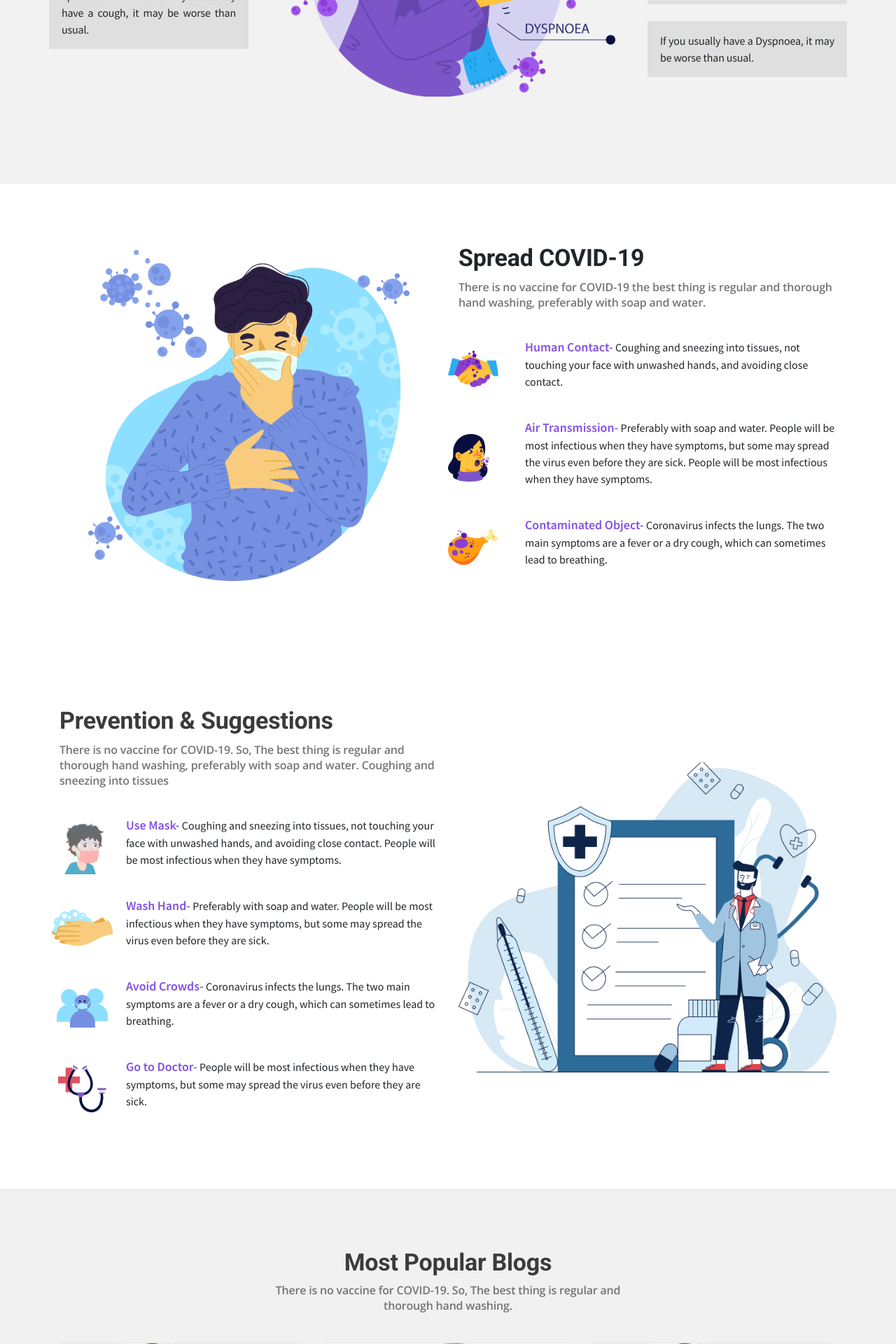
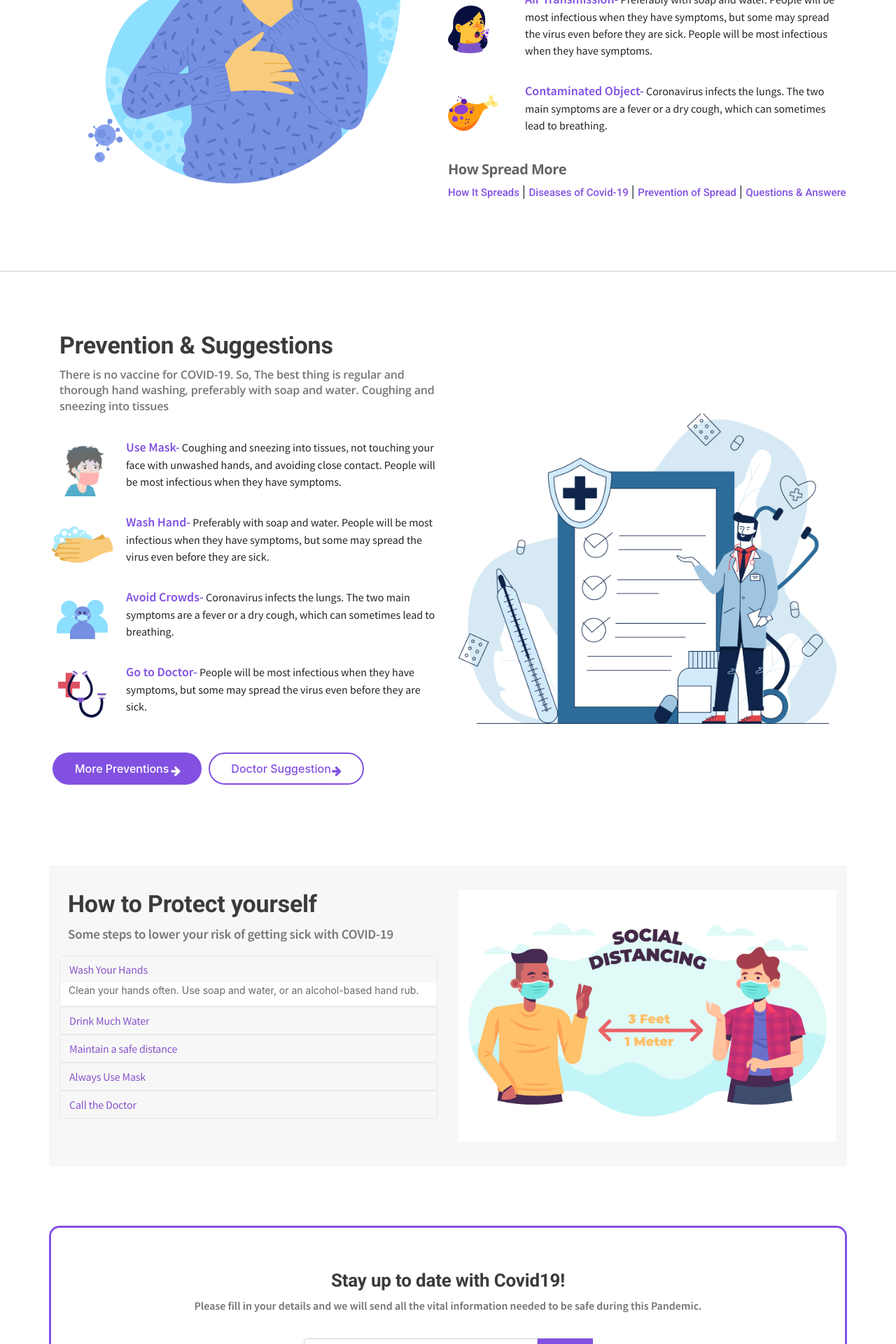
Before and after one commit to developerHafij/covid-19, a PHP site: page / in a window 1280 px wide. Shown: the part 2520-4440 px from the top of the page at 70% size. Run offline with PHP 8.4, Linux system fonts and the light colour scheme; some libraries are stand-ins or nearby versions.

Commit message:
contact section

```diff
--- a/css/style.css
+++ b/css/style.css
@@ -232,7 +232,7 @@ nav{
 }
 /* Manage Section CSS */
 .manage-section{
-    background-color: #d2d2d28f;
+    background-color: #fff;/*d2d2d28f*/
 }
 .manage-section .cmn-manage{
     background-color: #f7f7f7;
@@ -351,7 +351,7 @@ nav{
 .spread-section .spread-title h2{
 	font-size: 34px;
     font-weight: 600;
-    color: ##3b3b3c;
+    color: #3b3b3c;
 }
 .spread-section .spread-title h6 {
     font-size: 16px;
@@ -363,7 +363,7 @@ nav{
 .spread-section .spread-title .single-info {
     display: flex;
     align-items: center;
-    padding: 12px 0;
+    padding: 8px 0;
 }
 .spread-section .spread-title .image{
 	float: left;
@@ -384,6 +384,26 @@ nav{
 .spread-section .spread-title .contents{
 	float: left;
 }
+.spread-section .more-spread .also-need h4{
+    font-weight: 700;
+    font-size: 20px;
+    letter-spacing: -0.5px;
+    color: #505050e3;
+    margin-top: 15px;
+}.spread-section .more-spread .also-need .also-ques ul{
+    padding-left: 0;
+}.spread-section .more-spread .also-need .also-ques ul li {
+    list-style: none;
+    display: inline;
+    padding: 5px 0;
+    font-weight: 500;
+    color: #8251e2;
+    font-family: 'Roboto', sans-serif;
+    font-size: 15px;
+    transition: 0.3s ease-in-out;
+}.spread-section .more-spread .also-need .also-ques ul li:hover {
+    color: #505050e0;
+}
 
 /* Prevention Section CSS */
 .prevention-section .prevention-title h2{
@@ -401,7 +421,7 @@ nav{
 .prevention-section .prevention-title .single-info {
     display: flex;
     align-items: center;
-    padding: 12px 0;
+    padding: 8px 0;
 }
 .prevention-section .prevention-title .image{
 	float: left;
@@ -422,7 +442,74 @@ nav{
 .prevention-section .prevention-title .contents{
 	float: left;
 }
+.prevention-section .prevention-title .prevention-b{
+    padding: 30px 5px;
+}
+.prevention-section .prevention-title .prevention-b .prevention-btn {
+    padding: 9px 45px 9px 30px;
+    font-weight: 500;
+    border-radius: 50px;
+    border: 2px solid #8251e2;
+}.prevention-section .prevention-title .prevention-b .fa-arrow-right {
+    width: 25px;
+    transition: 0.2s ease-in-out;
+}
+.prevention-section .prevention-title .prevention-b .prevention-btn,.doctor-btn{
+    position: relative;
+    background-color: #8251e2;
+}
+.prevention-section .prevention-title .prevention-b .prevention-btn .fa-arrow-right {
+    position: absolute;
+    content: "";
+    width: 0;
+    height: 0;
+    left: 80%;
+    top: 16px;
+    transition: 0.4s ease-in-out;
+}
+.prevention-section .prevention-title .prevention-b .prevention-btn:hover .fa-arrow-right {
+    left: 82%;
+}
+.prevention-section .prevention-title .prevention-b .doctor{
+    background-color: transparent;
+    color: #8251e2;
+    transition: 0.3s ease-in-out;
+}.prevention-section .prevention-title .prevention-b .doctor:hover{
+    background-color: #8251e2;
+    color: #fff;
+}
 
+/* newslatter start */
+.bulletin-section{
+    padding: 85px 0;
+}
+.bulletins{
+    border: 3px solid #8251e2;
+    border-radius: 15px;
+    padding: 60px 0;
+}
+.bulletin-section .bulletins .bull-title h2{
+    font-size: 26px;
+    font-weight: 600;
+    color: #3b3b3c;
+}
+.bulletin-section .bulletins .bull-title p{
+    color: #737373;
+    margin-bottom: 35px;
+    font-weight: 600;
+}
+.bulletin-section .bulletins .bull-form .form-inner{
+    display: block;
+    margin: 0 auto;
+    width: 40%;
+}
+.bulletin-section .bulletins .bull-form .form-inner .inner-btn{
+    background-color: #8251e2;
+    color: #fff;
+    border: 1px solid #8251e2;
+}.bulletin-section .bulletins .bull-form .form-inner .inner-btn:hover{
+    background-color: #994dfd;
+}
 
 /* Bog Section CSS */
 .blog-section{
@@ -494,9 +581,6 @@ nav{
 }
 
 /* Contact Section CSS */
-.contact-section{
-
-}
 .contact-section .full-contact .contact-title h2 {
     font-size: 27px;
     font-weight: 500;
--- a/index.php
+++ b/index.php
@@ -71,10 +71,195 @@
 <!-- End More About Section -->
 
 
+<!-- Start Symptoms Section -->
+<section class="symptoms-section">
+	<div class="container">
+		<div class="symptoms cmn-padding">
+			<div class="symptoms-title">
+				<h2>Corona Virus Symptoms</h2>
+				<p>Coronavirus infects the lungs. The two main symptoms are a fever or a dry cough, which can sometimes lead to breathing problems</p>
+			</div>
+			<div class="row full-symp">
+				<!-- Left Symptomps -->
+				<div class="col-md-3">
+					<div class="row">
+						<div class="col-md-12 symp fever" id="Symp">
+							<p>You have a fever if your temperature is above 37.8C. This can make you feel warm.</p>
+						</div>
+						<div class="col-md-12 symp muscle">
+							<p>The cough to look out for is a new, continuous cough. This means coughing a lot for more than an hour, or having three or more coughing episodes in 24 hours. If you usually have a cough, it may be worse than usual.</p>
+						</div>
+					</div>
+				</div>
+				<!-- Middle Symptomps -->
+				<div class="col-md-6">
+					<img src="images/symptomps.png" width="100%">
+				</div>
+				<!-- Right Symptomps -->
+				<div class="col-md-3">
+					<div class="row">
+						<div class="col-md-12 symp headacke">
+							<p>Headache and diarrhoea have also been reported and a loss of smell and taste may also be a symptom.</p>
+						</div>
+						<div class="col-md-12 symp cough">
+							<p>Coughing a lot for more than an hour. If you usually have a cough, it may be worse than usual.</p>
+						</div>
+						<div class="col-md-12 symp dyspnoea">
+							<p>If you usually have a Dyspnoea, it may be worse than usual.</p>
+						</div>
+					</div>
+				</div>
+			</div>
+		</div>
+	</div>
+</section>
+<!-- End Symptoms Section -->
+
+
+<!-- Start Spread Section -->
+<section class="spread-section">
+	<div class="container">
+		<div class="row cmn-padding">
+			<!-- Left Items Start -->
+			<div class="col-md-6 sp-left">
+				<img src="images/spread.png" width="85%">
+			</div>
+			<!-- Left Items End -->
+			<div class="col-md-6">
+				<div class="spread-title">
+					<!-- Right Items Start -->
+					<h2>Spread COVID-19</h2>
+					<h6>There is no vaccine for COVID-19 the best thing is regular and thorough hand washing, preferably with soap and water.</h6>
+					<div class="row more-spread">
+						<div class="col-md-12 single-info">
+							<div class="col-md-2 image">
+								<img src="images/human.png" width="76%">
+							</div>
+							<div class="col-md-10 contents">
+								<p>
+									<strong>Human Contact-</strong> Coughing and sneezing into tissues, not touching your face with unwashed hands, and avoiding close contact.
+								</p>
+							</div>
+						</div>
+						<div class="col-md-12 single-info">
+							<div class="col-md-2 image">
+								<img src="images/air.png" width="62%">
+							</div>
+							<div class="col-md-10 contents">
+								<p>
+									<strong>Air Transmission-</strong> Preferably with soap and water. People will be most infectious when they have symptoms, but some may spread the virus even before they are sick. People will be most infectious when they have symptoms.
+								</p>
+							</div>
+						</div>
+						<div class="col-md-12 single-info">
+							<div class="col-md-2 image">
+								<img src="images/object.png" width="75%">
+							</div>
+							<div class="col-md-10 contents">
+								<p>
+									<strong>Contaminated Object-</strong> Coronavirus infects the lungs. The two main symptoms are a fever or a dry cough, which can sometimes lead to breathing.
+								</p>
+							</div>
+						</div>
+
+						<div class="also-need">
+							<h4>How Spread More</h4>
+							<div class="also-ques">
+								<ul>
+									<a href=""><li> How It Spreads </li></a> |
+									<a href=""><li> Diseases of Covid-19 </li></a> |
+									<a href=""><li> Prevention of Spread </li></a> |
+									<a href=""><li> Questions & Answere </li></a>
+								</ul>
+							</div>
+						</div>
+
+					</div>
+					<!-- Right Items End -->
+				</div>
+			</div>
+		</div>
+	</div>
+</section>
+<!-- End Spread Section -->
+
+
+<!-- Start Prevention Section -->
+<section class="prevention-section">
+	<div class="divider-top"></div>
+	<div class="container">
+		<div class="row cmn-padding">
+			<div class="col-md-6 p-left">
+				<div class="prevention-title">
+					<!-- Left Items Start -->
+					<h2>Prevention & Suggestions</h2>
+					<h6>There is no vaccine for COVID-19. So, The best thing is regular and thorough hand washing, preferably with soap and water. Coughing and sneezing into tissues</h6>
+					<div class="row">
+						<div class="col-md-12 single-info">
+							<div class="col-md-2 image">
+								<img src="images/mask.png" width="95%">
+							</div>
+							<div class="col-md-10 contents">
+								<p>
+									<strong>Use Mask-</strong> Coughing and sneezing into tissues, not touching your face with unwashed hands, and avoiding close contact. People will be most infectious when they have symptoms.
+								</p>
+							</div>
+						</div>
+						<div class="col-md-12 single-info">
+							<div class="col-md-2 image">
+								<img src="images/wash.png" width="92%">
+							</div>
+							<div class="col-md-10 contents">
+								<p>
+									<strong>Wash Hand-</strong> Preferably with soap and water. People will be most infectious when they have symptoms, but some may spread the virus even before they are sick.
+								</p>
+							</div>
+						</div>
+						<div class="col-md-12 single-info">
+							<div class="col-md-2 image">
+								<img src="images/crowd.png" width="76%">
+							</div>
+							<div class="col-md-10 contents">
+								<p>
+									<strong>Avoid Crowds-</strong> Coronavirus infects the lungs. The two main symptoms are a fever or a dry cough, which can sometimes lead to breathing.
+								</p>
+							</div>
+						</div>
+						<div class="col-md-12 single-info">
+							<div class="col-md-2 image">
+								<img src="images/doc.png" width="73%">
+							</div>
+							<div class="col-md-10 contents">
+								<p>
+									<strong>Go to Doctor-</strong> People will be most infectious when they have symptoms, but some may spread the virus even before they are sick.
+								</p>
+							</div>
+						</div>
+						<div class="prevention-b">
+							<a href="" type="button" class="btn btn-primary prevention-btn">More Preventions <i class="fa fa-arrow-right"></i></a>
+						</div>
+						<div class="prevention-b">
+							<a href="" type="button" class="btn btn-primary prevention-btn doctor">Doctor Suggestion <i class="fa fa-arrow-right"></i></a>
+						</div>
+					</div>
+					<!-- Left Items End -->
+				</div>
+			</div>
+			<!-- Right Items Start -->
+			<div class="col-md-6 p-right">
+				<img src="images/doctor.png" width="100%">
+			</div>
+			<!-- Right Items End -->
+		</div>
+	</div>
+</section>
+<!-- End Prevention Section -->
+
+
 <!-- Start Manage Information Section -->
 <section class="manage-section">
 	<div class="container">
-		<div class="row cmn-padding">
+		<div class="row">
 			<!-- Left Manage Section Start -->
 			<div class="col-md-6 cmn-manage left-manage">
 				<div class="manage-title">
@@ -167,170 +352,31 @@
 <!-- End Manage Information Section -->
 
 
-<!-- Start Symptoms Section -->
-<section class="symptoms-section">
+<!-- Start Newslatter Section-->
+<section class="bulletin-section">
     <div class="container">
-		<div class="symptoms cmn-padding">
-			<div class="symptoms-title">
-				<h2>Corona Virus Symptoms</h2>
-				<p>Coronavirus infects the lungs. The two main symptoms are a fever or a dry cough, which can sometimes lead to breathing problems</p>
+      <div class="row bulletins">
+        <div class="col-md-12 bull-title text-center">
+            <h2>Stay up to date with Covid19!</h2>
+            <p>Please fill in your details and we will send all the vital information needed to be safe during this Pandemic.</p>
         </div>
-			<div class="row full-symp">
-				<!-- Left Symptomps -->
-				<div class="col-md-3">
-					<div class="row">
-						<div class="col-md-12 symp fever" id="Symp">
-							<p>You have a fever if your temperature is above 37.8C. This can make you feel warm.</p>
-						</div>
-						<div class="col-md-12 symp muscle">
-							<p>The cough to look out for is a new, continuous cough. This means coughing a lot for more than an hour, or having three or more coughing episodes in 24 hours. If you usually have a cough, it may be worse than usual.</p>
+        <div class="col-md-12 bull-form">
+          <form class="form-inline">
+            <div class="col-auto form-inner">
+		      <div class="input-group mb-2">
+		      	<input type="email" required="" class="form-control" id="inlineFormInputGroup" placeholder="Enter email">
+		        <div class="input-group-prepend">
+		          <a href="#" type="button" class="input-group-text btn btn-primary inner-btn">Submit</a>
 		        </div>
 		      </div>
 		    </div>
-				<!-- Middle Symptomps -->
-				<div class="col-md-6">
-					<img src="images/symptomps.png" width="100%">
-				</div>
-				<!-- Right Symptomps -->
-				<div class="col-md-3">
-					<div class="row">
-						<div class="col-md-12 symp headacke">
-							<p>Headache and diarrhoea have also been reported and a loss of smell and taste may also be a symptom.</p>
-						</div>
-						<div class="col-md-12 symp cough">
-							<p>Coughing a lot for more than an hour. If you usually have a cough, it may be worse than usual.</p>
-						</div>
-						<div class="col-md-12 symp dyspnoea">
-							<p>If you usually have a Dyspnoea, it may be worse than usual.</p>
-						</div>
-					</div>
-				</div>
+
+          </form>
         </div>
       </div>
     </div>
 </section>
-<!-- End Symptoms Section -->
-
-
-<!-- Start Spread Section -->
-<section class="spread-section">
-	<div class="container">
-		<div class="row cmn-padding">
-			<!-- Left Items Start -->
-			<div class="col-md-6 sp-left">
-				<img src="images/spread.png" width="85%">
-			</div>
-			<!-- Left Items End -->
-			<div class="col-md-6">
-				<div class="spread-title">
-					<!-- Right Items Start -->
-					<h2>Spread COVID-19</h2>
-					<h6>There is no vaccine for COVID-19 the best thing is regular and thorough hand washing, preferably with soap and water.</h6>
-					<div class="row">
-						<div class="col-md-12 single-info">
-							<div class="col-md-2 image">
-								<img src="images/human.png" width="76%">
-							</div>
-							<div class="col-md-10 contents">
-								<p>
-									<strong>Human Contact-</strong> Coughing and sneezing into tissues, not touching your face with unwashed hands, and avoiding close contact.
-								</p>
-							</div>
-						</div>
-						<div class="col-md-12 single-info">
-							<div class="col-md-2 image">
-								<img src="images/air.png" width="62%">
-							</div>
-							<div class="col-md-10 contents">
-								<p>
-									<strong>Air Transmission-</strong> Preferably with soap and water. People will be most infectious when they have symptoms, but some may spread the virus even before they are sick. People will be most infectious when they have symptoms.
-								</p>
-							</div>
-						</div>
-						<div class="col-md-12 single-info">
-							<div class="col-md-2 image">
-								<img src="images/object.png" width="75%">
-							</div>
-							<div class="col-md-10 contents">
-								<p>
-									<strong>Contaminated Object-</strong> Coronavirus infects the lungs. The two main symptoms are a fever or a dry cough, which can sometimes lead to breathing.
-								</p>
-							</div>
-						</div>
-
-					</div>
-					<!-- Right Items End -->
-				</div>
-			</div>
-		</div>
-	</div>
-</section>
-<!-- End Spread Section -->
-
-
-<!-- Start Prevention Section -->
-<section class="prevention-section">
-	<div class="container">
-		<div class="row cmn-padding">
-			<div class="col-md-6 p-left">
-				<div class="prevention-title">
-					<!-- Left Items Start -->
-					<h2>Prevention & Suggestions</h2>
-					<h6>There is no vaccine for COVID-19. So, The best thing is regular and thorough hand washing, preferably with soap and water. Coughing and sneezing into tissues</h6>
-					<div class="row">
-						<div class="col-md-12 single-info">
-							<div class="col-md-2 image">
-								<img src="images/mask.png" width="95%">
-							</div>
-							<div class="col-md-10 contents">
-								<p>
-									<strong>Use Mask-</strong> Coughing and sneezing into tissues, not touching your face with unwashed hands, and avoiding close contact. People will be most infectious when they have symptoms.
-								</p>
-							</div>
-						</div>
-						<div class="col-md-12 single-info">
-							<div class="col-md-2 image">
-								<img src="images/wash.png" width="92%">
-							</div>
-							<div class="col-md-10 contents">
-								<p>
-									<strong>Wash Hand-</strong> Preferably with soap and water. People will be most infectious when they have symptoms, but some may spread the virus even before they are sick.
-								</p>
-							</div>
-						</div>
-						<div class="col-md-12 single-info">
-							<div class="col-md-2 image">
-								<img src="images/crowd.png" width="76%">
-							</div>
-							<div class="col-md-10 contents">
-								<p>
-									<strong>Avoid Crowds-</strong> Coronavirus infects the lungs. The two main symptoms are a fever or a dry cough, which can sometimes lead to breathing.
-								</p>
-							</div>
-						</div>
-						<div class="col-md-12 single-info">
-							<div class="col-md-2 image">
-								<img src="images/doc.png" width="73%">
-							</div>
-							<div class="col-md-10 contents">
-								<p>
-									<strong>Go to Doctor-</strong> People will be most infectious when they have symptoms, but some may spread the virus even before they are sick.
-								</p>
-							</div>
-						</div>
-					</div>
-					<!-- Left Items End -->
-				</div>
-			</div>
-			<!-- Right Items Start -->
-			<div class="col-md-6 p-right">
-				<img src="images/doctor.png" width="100%">
-			</div>
-			<!-- Right Items End -->
-		</div>
-	</div>
-</section>
-<!-- End Prevention Section -->
+<!-- End Newslatter Section -->
 
 
 <!-- Start Popular Blog -->
```
Also changed, not shown: images/avoid.png (deleted), images/cook.png (deleted), images/face.png (deleted), images/travel.png (deleted). Lines whose indentation alone changed are shown as unchanged.
